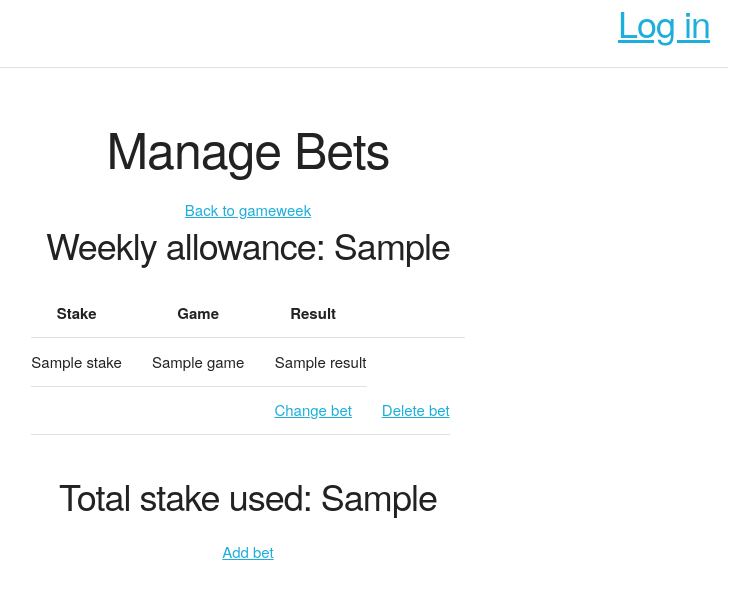
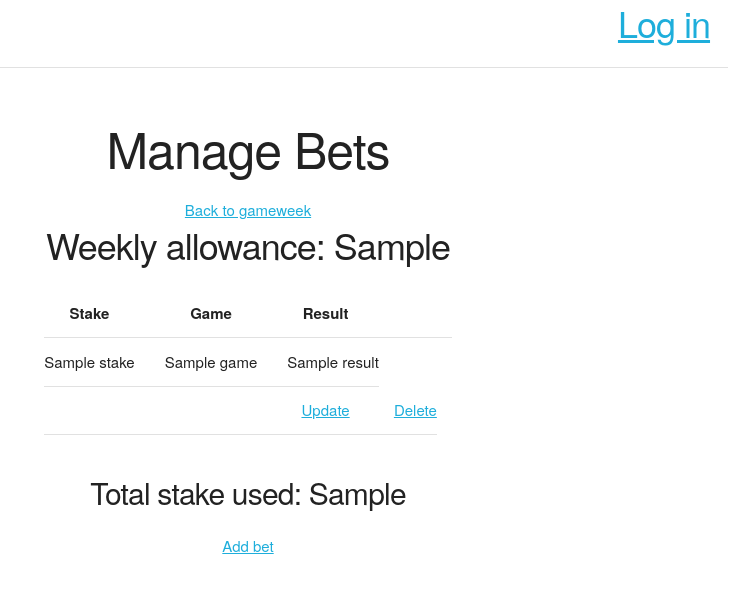
Before and after one commit to ollie-codeaid/fgl, a Django app: template bets/templates/bets/bet_container.html in a window 1280 px wide. Shown: the top 599 px of the page, without its empty margins (392-1133 px from the left). Run offline with Django 3.2, Linux system fonts and the light colour scheme; the template is opened without the code that fills it: most values are stand-ins (such as "Sample title", 1, 10 or a date in 2020).

Commit message:
Tidy bet_container page

```diff
--- a/bets/templates/bets/bet_container.html
+++ b/bets/templates/bets/bet_container.html
@@ -33,6 +33,7 @@
 				    <h3>Weekly allowance: {{ bet_container.get_allowance }}</h3>
 			    </div>
 			</div>
+			{% if bet_container.accumulator_set.all %}
 			<div class="row">
 				<div class="twelve columns">
 				    <table>
@@ -59,21 +60,25 @@
 				        	<tr>
 				        		<td></td>
 				        		<td></td>
-				        		<td><a href="/bets/bets/{{ accumulator.id }}/update_bet">Change bet</a></td>
-							<td><a href="/bets/bets/{{ bet_container.id }}/{{ accumulator.id }}/delete_bet">Delete bet</a></td>
+				        		<td><a href="/bets/bets/{{ accumulator.id }}/update_bet">Update</a></td>
+							<td><a href="/bets/bets/{{ bet_container.id }}/{{ accumulator.id }}/delete_bet">Delete</a></td>
 				        	</tr>
 				    		{% endfor %}
 				    	</tbody>
 				    </table>
-			    </div>
-			</div>
-			<div class="row">
+				</div>
 				<div class="twelve columns">
-				    <h3>Total stake used: {{ bet_container.get_allowance_used }}</h3>
-				    <a href="/bets/bets/{{ bet_container.id }}/add_bet/">Add bet</a>
+				    <h4>Total stake used: {{ bet_container.get_allowance_used }}</h4>
+			    	</div>
 			    </div>
 			</div>
 			{% endif %}
+			<div class="row">
+			    <div class="twelve columns">
+				<a href="/bets/bets/{{ bet_container.id }}/add_bet/">Add bet</a>
+			    </div>
+			</div>
+		{% endif %}
 		</div>
 	</body>
 </html>
```
